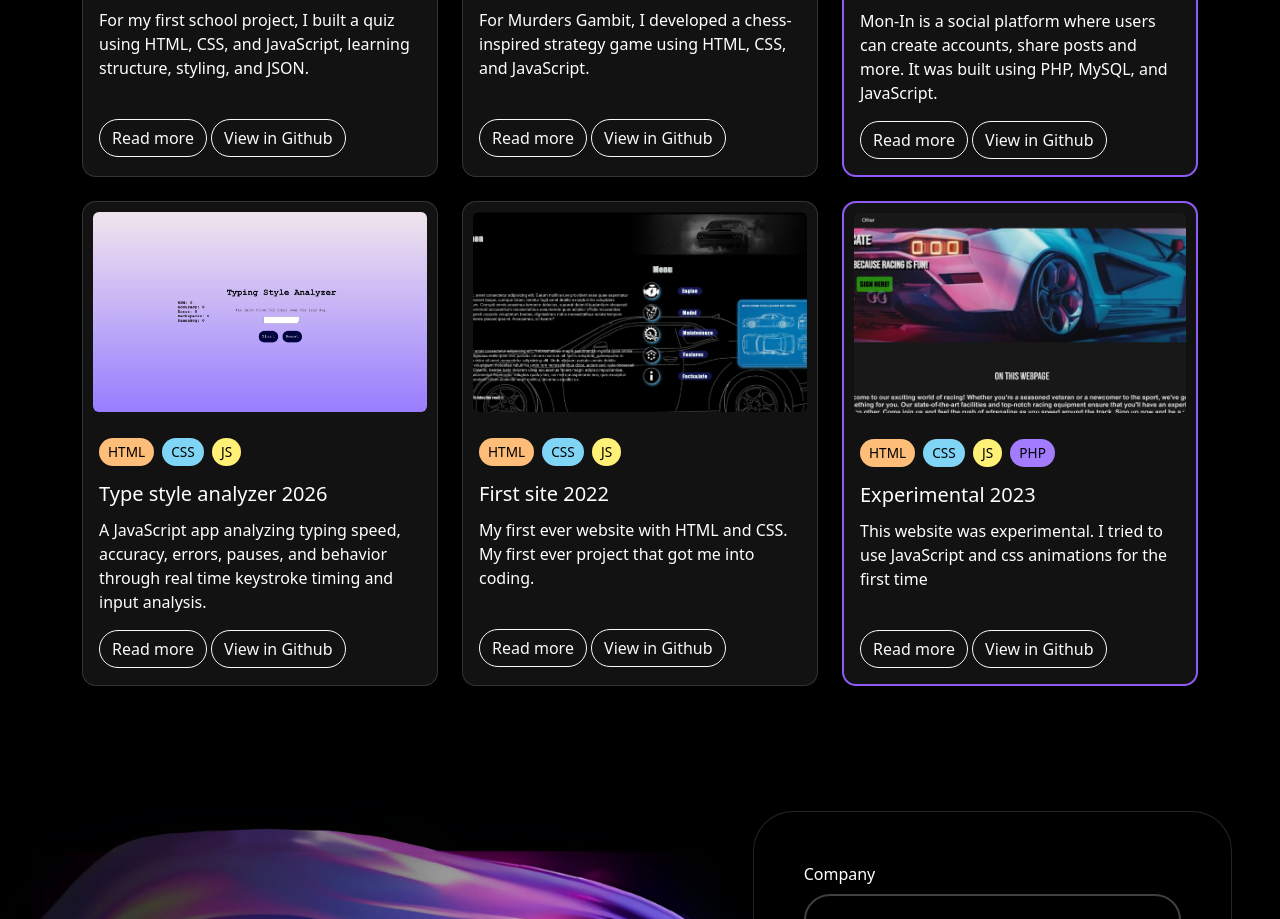
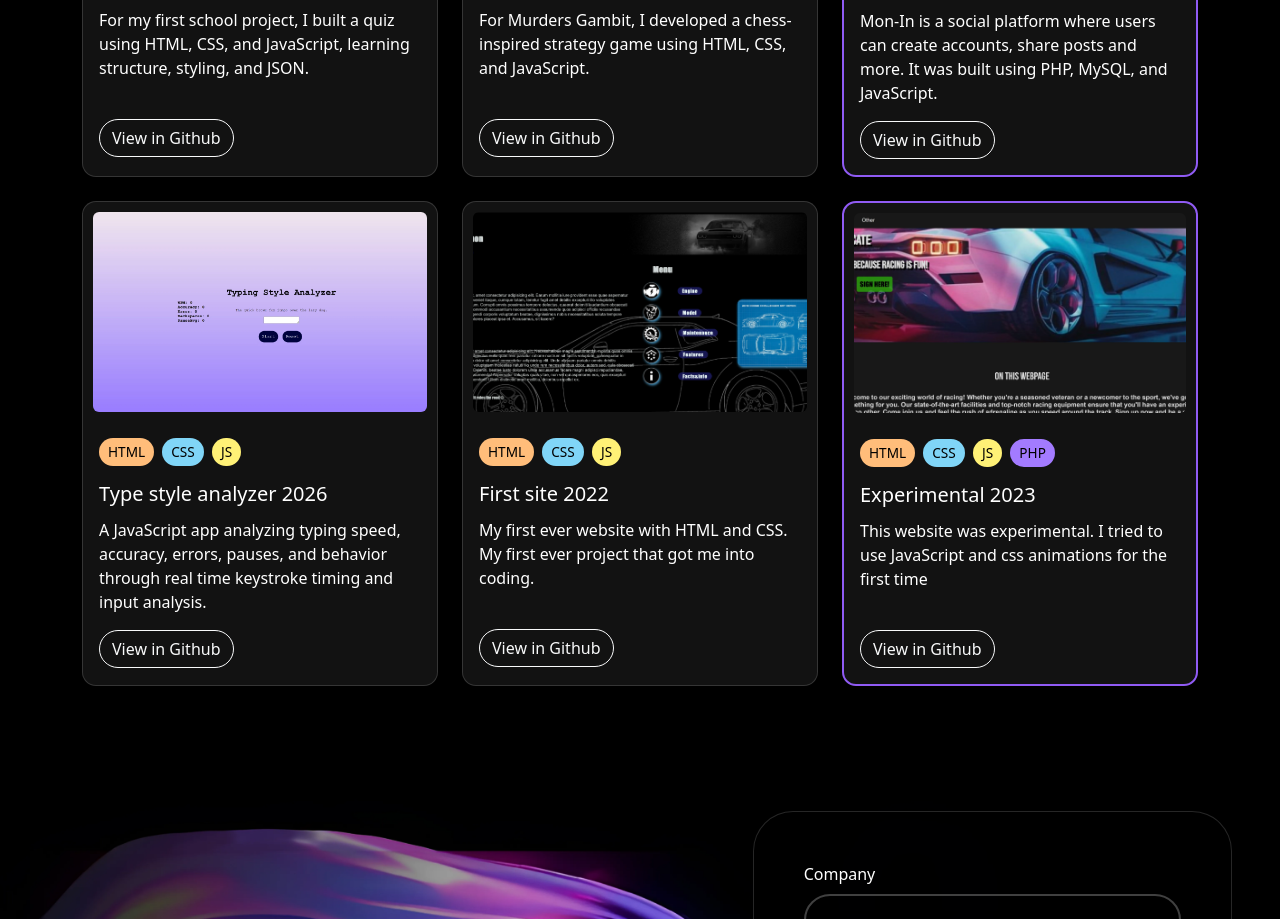
Before and after one commit to Nicolle-Valovicova/Nicolle-Valovicova.github.io, a plain HTML site: page index.html in a window 1280 px wide. Shown: the part 3852-4771 px from the top of the page. Drawn offline with nearby package versions, Linux system fonts and the light colour scheme.

Commit message:
Add IDs to sections and update project links in index.html

```diff
--- a/index.html
+++ b/index.html
@@ -69,7 +69,7 @@
         </p>
       </div>
     </div>
-    <section class="about-section py-5">
+    <section class="about-section py-5" id="aboutme-section">
       <div class="container-fluid px-5">
         <div class="row align-items-center min-vh-100">
           <div class="col-lg-5 text-center mb-5 mb-lg-0">
@@ -153,7 +153,7 @@
         </div>
       </div>
     </section>
-    <section class="projects-section py-5 text-white">
+    <section class=" py-5 text-white" id="projects-section">
       <div class="container">
         <h2 class="display-4 text-center mb-4">Projects</h2>
 
@@ -188,10 +188,8 @@
                   and JavaScript, learning structure, styling, and JSON.
                 </p>
 
-                <a href="#" class="btn btn-outline-light rounded-pill"
-                  >Read more</a
-                >
-                <a href="#" class="btn btn-outline-light rounded-pill"
+
+                <a href="https://github.com/Nicolle-Valovicova/p01-project/tree/main" class="btn btn-outline-light rounded-pill"
                   >View in Github</a
                 >
               </div>
@@ -215,10 +213,7 @@
                   using HTML, CSS, and JavaScript.
                 </p>
 
-                <a href="#" class="btn btn-outline-light rounded-pill"
-                  >Read more</a
-                >
-                <a href="#" class="btn btn-outline-light rounded-pill"
+                <a href="https://github.com/Nicolle-Valovicova/Project-p2-Game" class="btn btn-outline-light rounded-pill"
                   >View in Github</a
                 >
               </div>
@@ -244,10 +239,8 @@
                   JavaScript.
                 </p>
 
-                <a href="#" class="btn btn-outline-light rounded-pill"
-                  >Read more</a
-                >
-                <a href="#" class="btn btn-outline-light rounded-pill"
+
+                <a href="https://github.com/ROCMondriaanTIN/sd25-p03-proj-mon-in-sofiia-nicolle" class="btn btn-outline-light rounded-pill"
                   >View in Github</a
                 >
               </div>
@@ -271,10 +264,7 @@
                   input analysis.
                 </p>
 
-                <a href="#" class="btn btn-outline-light rounded-pill"
-                  >Read more</a
-                >
-                <a href="#" class="btn btn-outline-light rounded-pill"
+                <a href="https://github.com/DMNICnl/Typing-Style-Analyzer-JS-" class="btn btn-outline-light rounded-pill"
                   >View in Github</a
                 >
               </div>
@@ -298,10 +288,7 @@
                   that got me into coding.
                 </p>
 
-                <a href="#" class="btn btn-outline-light rounded-pill"
-                  >Read more</a
-                >
-                <a href="#" class="btn btn-outline-light rounded-pill"
+                <a href="https://github.com/DMNICnl/First-Website" class="btn btn-outline-light rounded-pill"
                   >View in Github</a
                 >
               </div>
@@ -326,10 +313,8 @@
                   css animations for the first time
                 </p>
 
-                <a href="#" class="btn btn-outline-light rounded-pill"
-                  >Read more</a
-                >
-                <a href="#" class="btn btn-outline-light rounded-pill"
+
+                <a href="https://github.com/DMNICnl/Experimental-website-2023" class="btn btn-outline-light rounded-pill"
                   >View in Github</a
                 >
               </div>
@@ -338,7 +323,7 @@
         </div>
       </div>
     </section>
-    <section class="contact-section py-5 text-white">
+    <section class="contact-section py-5 text-white" id="contacts-section">
       <div class="container-fluid px-lg-5">
         <div class="row align-items-center min-vh-100">
           <!-- Left Side -->
```
